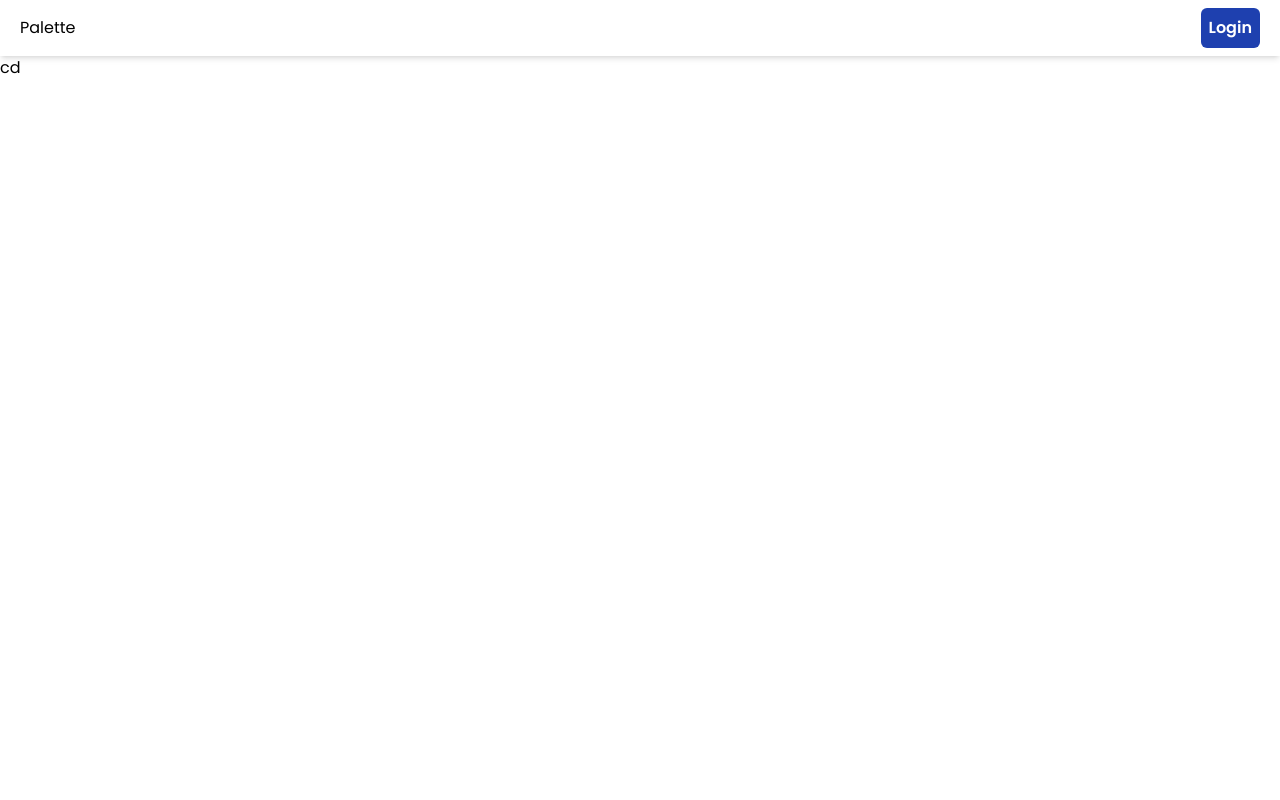
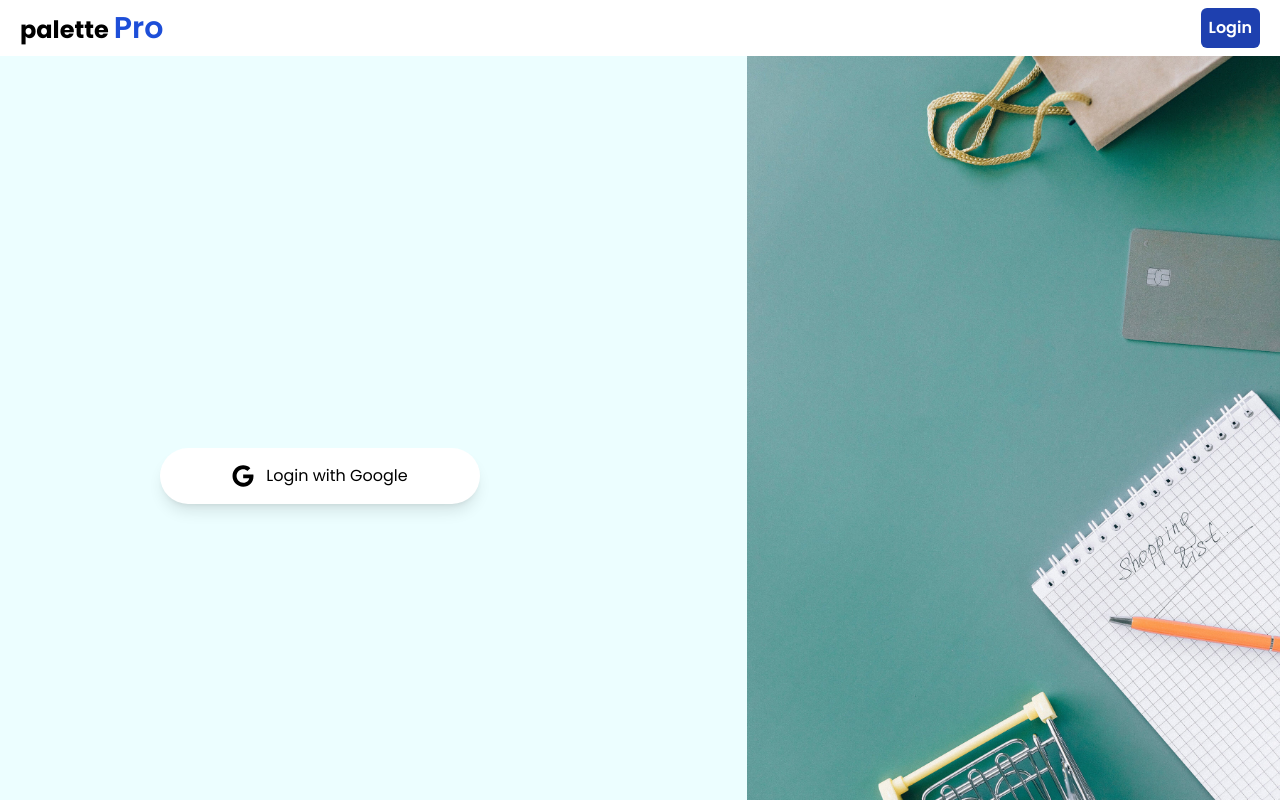
Before and after one commit to khan-mujeeb/Color-Palette, a React (Vite) app: page /login in a window 1280 px wide. Built offline with nearby package versions, Linux system fonts and the light colour scheme.

Commit message:
firebase authentication added

```diff
--- a/package.json
+++ b/package.json
@@ -17,6 +17,7 @@
     "@reduxjs/toolkit": "^2.1.0",
     "axios": "^1.6.6",
     "color-thief-react": "^2.1.0",
+    "firebase": "^10.7.2",
     "react": "^18.2.0",
     "react-dom": "^18.2.0",
     "react-hot-toast": "^2.4.1",
--- a/src/components/Navbar.jsx
+++ b/src/components/Navbar.jsx
@@ -8,7 +8,7 @@ const Navbar = () => {
 
   return (
     <nav className='w-full flex justify-between py-2 px-5 z-10 shadow-md items-center'>
-      <h1 className='cursor-pointer' onClick={()=> {navigate('/')}}>Palette</h1>
+      <h1 className='text-2xl font-bold cursor-pointer' onClick={()=> {navigate('/')}}>palette <span className=' font-semibold text-3xl text-blue-700'>Pro</span> </h1>
       <button
       className={`${styles.button}`}
       onClick={()=> {navigate('/login')}}
--- /dev/null
+++ b/src/firebase/firebase.js
@@ -0,0 +1,21 @@
+// Import the functions you need from the SDKs you need
+import { initializeApp } from "firebase/app";
+import { getAnalytics } from "firebase/analytics";
+import {getAuth} from "firebase/auth";
+import {getFirestore} from "firebase/firestore";
+
+const firebaseConfig = {
+    apiKey: "AIzaSyCODBhciTdzOgmkfI1oX6F_rpOTkhfDYMY",
+    authDomain: "palette-pro.firebaseapp.com",
+    projectId: "palette-pro",
+    storageBucket: "palette-pro.appspot.com",
+    messagingSenderId: "446288570845",
+    appId: "1:446288570845:web:1221a09dee30e17867ee34",
+    measurementId: "G-Y294SNGKSH",
+};
+
+// Initialize Firebase
+const app = initializeApp(firebaseConfig);
+export const auth = getAuth(app)
+export const db = getFirestore(app)
+export const analytics = getAnalytics(app);
--- a/src/pages/login/Login.jsx
+++ b/src/pages/login/Login.jsx
@@ -1,9 +1,43 @@
 import React from "react";
+import {auth} from "../../firebase/firebase.js";
+import {getAuth, signInWithPopup, GoogleAuthProvider } from "firebase/auth";
+import loginBanner from "../../assets/login-banner.jpg";
+import { FaGoogle } from "react-icons/fa6";
+
+
 
 const Login = () => {
-    return <div className="flex">
-      cd
-    </div>;
+
+  const provider = new GoogleAuthProvider();
+
+  const signInWithGoogle = async () => {
+    try {
+        await signInWithPopup(auth, provider);
+    } catch (error) {
+        console.error("An error occured", error);
+    }
+};
+
+
+    return (
+        <div className="flex h-full bg-cyan-50">
+            <div className="flex flex-1 items-center justify-center">
+                <div className=" bg-white shadow-lg duration-150 flex items-center justify-center gap-3 g-black/[0.05] w-80  text-black hover:text-white py-4 mt-10 rounded-full transition-transform hover:bg-black/[0.8] active:scale-90 cursor-pointer group"
+                 onClick={signInWithGoogle}
+                >
+                    <FaGoogle size={22} />
+                    <p>Login with Google</p>
+                </div>
+            </div>
+
+            <div
+                className="flex-1  bg-contain bg-no-repeat bg-right-top h-full lg:block"
+                style={{
+                    backgroundImage: `url(${loginBanner})`,
+                }}
+            ></div>
+        </div>
+    );
 };
 
 export default Login;
```
Also changed, not shown: src/assets/login-banner.jpg (added), 1 other file (tests, documents, lock files or other folders).
